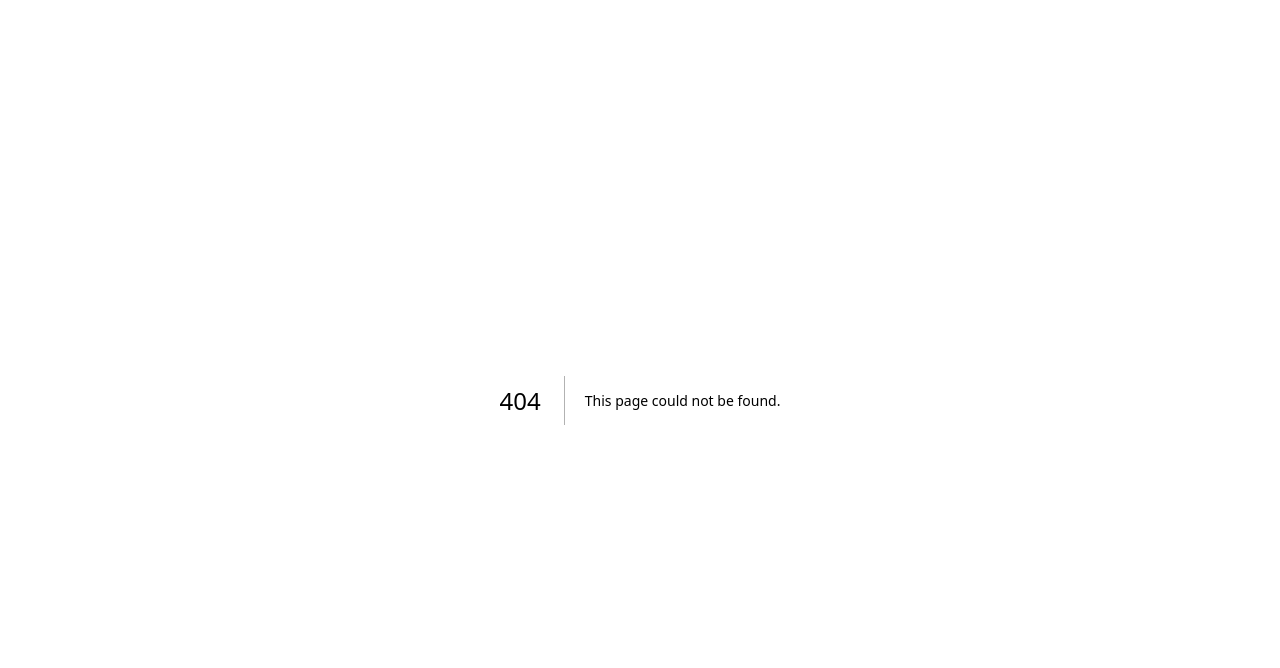
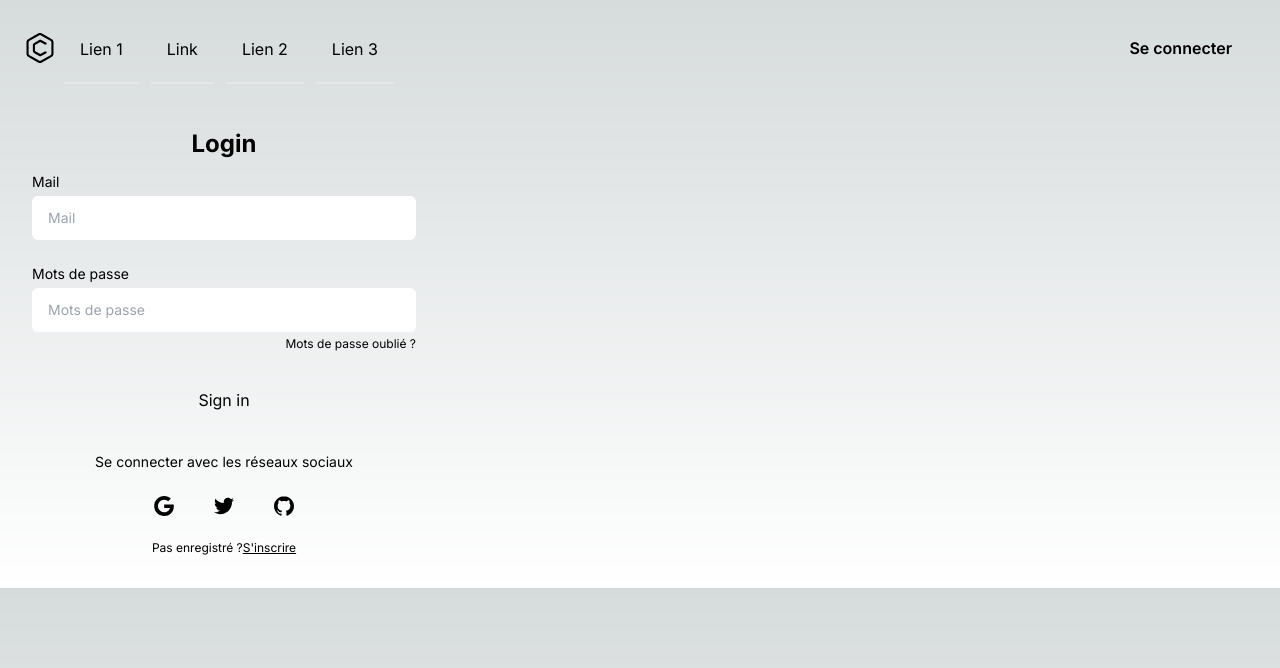
Before and after one commit to dimitri-perriet/MyCampusQuest, a Next.js app: page /login in a window 1280 px wide. Before the commit this address had no page. Shown: the top 668 px of the page. Built offline with nearby package versions, Linux system fonts and the light colour scheme.

Commit message:
Login page

```diff
--- a/package.json
+++ b/package.json
@@ -11,6 +11,7 @@
   "dependencies": {
     "@ducanh2912/next-pwa": "^10.2.2",
     "next": "14.0.4",
+    "next-auth": "^4.24.5",
     "react": "^18",
     "react-dom": "^18"
   },
--- a/src/app/login.jsx
+++ b/src/app/login/page.jsx
@@ -1,7 +1,7 @@
 import Image from 'next/image'
 import Header from "@/app/components/Header";
 
-export default function Login() {
+export default function Page() {
     return (
         <div>
             <Header/>
@@ -9,21 +9,21 @@ export default function Login() {
                 <h1 className="text-2xl font-bold text-center">Login</h1>
                 <form novalidate="" action="" className="space-y-6">
                     <div className="space-y-1 text-sm">
-                        <label for="username" className="block dark:text-gray-400">Username</label>
-                        <input type="text" name="username" id="username" placeholder="Username" className="w-full px-4 py-3 rounded-md dark:border-gray-700 dark:bg-gray-900 dark:text-gray-100 focus:dark:border-violet-400" />
+                        <label for="mail" className="block dark:text-gray-400">Mail</label>
+                        <input type="text" name="mail" id="mail" placeholder="Mail" className="w-full px-4 py-3 rounded-md dark:border-gray-700 dark:bg-gray-900 dark:text-gray-100 focus:dark:border-violet-400" />
                     </div>
                     <div className="space-y-1 text-sm">
-                        <label for="password" className="block dark:text-gray-400">Password</label>
-                        <input type="password" name="password" id="password" placeholder="Password" className="w-full px-4 py-3 rounded-md dark:border-gray-700 dark:bg-gray-900 dark:text-gray-100 focus:dark:border-violet-400" />
+                        <label for="password" className="block dark:text-gray-400">Mots de passe</label>
+                        <input type="password" name="password" id="password" placeholder="Mots de passe" className="w-full px-4 py-3 rounded-md dark:border-gray-700 dark:bg-gray-900 dark:text-gray-100 focus:dark:border-violet-400" />
                         <div className="flex justify-end text-xs dark:text-gray-400">
-                            <a rel="noopener noreferrer" href="#">Forgot Password?</a>
+                            <a rel="noopener noreferrer" href="#">Mots de passe oublié ?</a>
                         </div>
                     </div>
                     <button className="block w-full p-3 text-center rounded-sm dark:text-gray-900 dark:bg-violet-400">Sign in</button>
                 </form>
                 <div className="flex items-center pt-4 space-x-1">
                     <div className="flex-1 h-px sm:w-16 dark:bg-gray-700"></div>
-                    <p className="px-3 text-sm dark:text-gray-400">Login with social accounts</p>
+                    <p className="px-3 text-sm dark:text-gray-400">Se connecter avec les réseaux sociaux</p>
                     <div className="flex-1 h-px sm:w-16 dark:bg-gray-700"></div>
                 </div>
                 <div className="flex justify-center space-x-4">
@@ -43,8 +43,8 @@ export default function Login() {
                         </svg>
                     </button>
                 </div>
-                <p className="text-xs text-center sm:px-6 dark:text-gray-400">Don't have an account?
-                    <a rel="noopener noreferrer" href="#" className="underline dark:text-gray-100">Sign up</a>
+                <p className="text-xs text-center sm:px-6 dark:text-gray-400">Pas enregistré ?
+                    <a rel="noopener noreferrer" href="#" className="underline dark:text-gray-100">S'inscrire</a>
                 </p>
             </div>
         </div>
```
Also changed, not shown: 1 other file (tests, documents, lock files or other folders).
